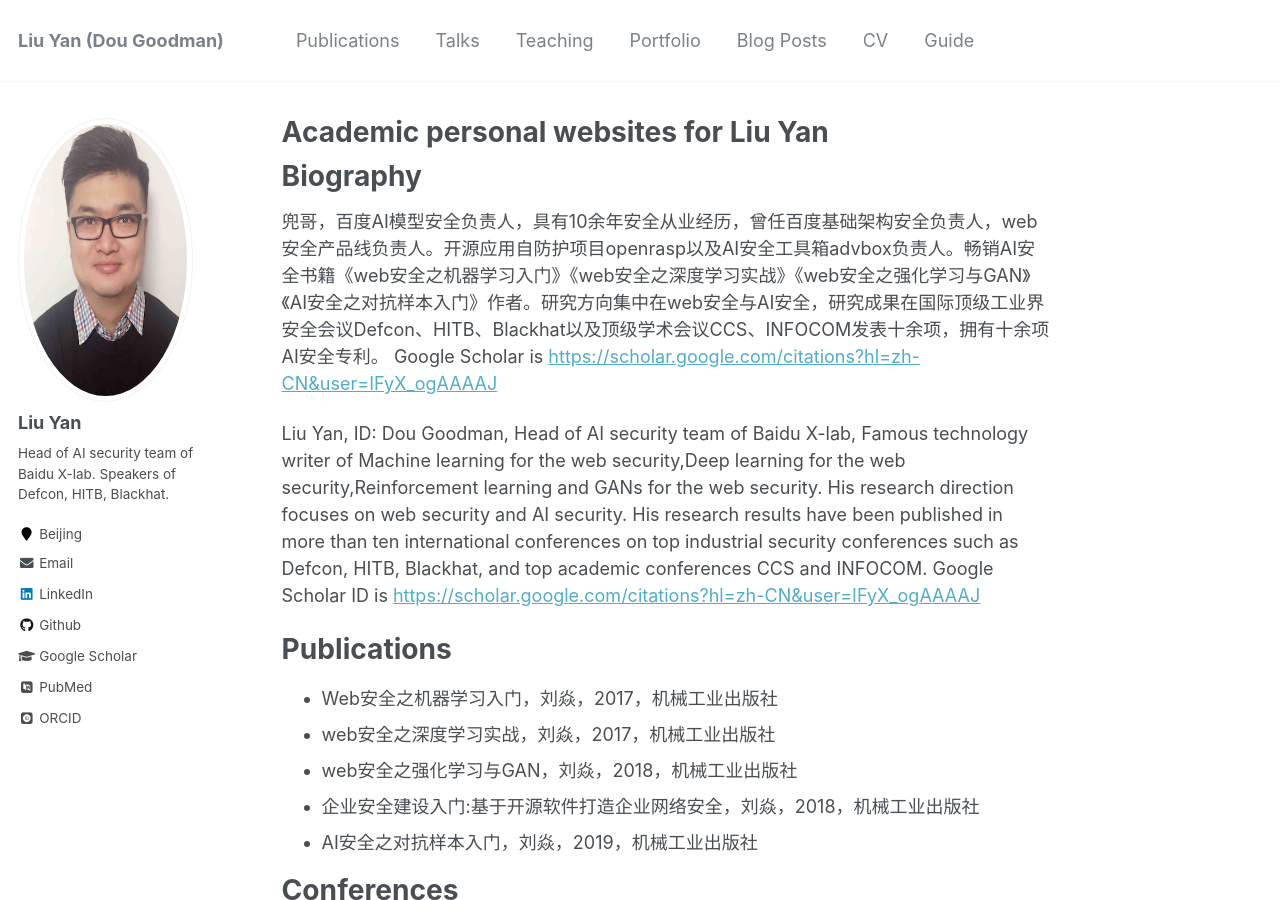
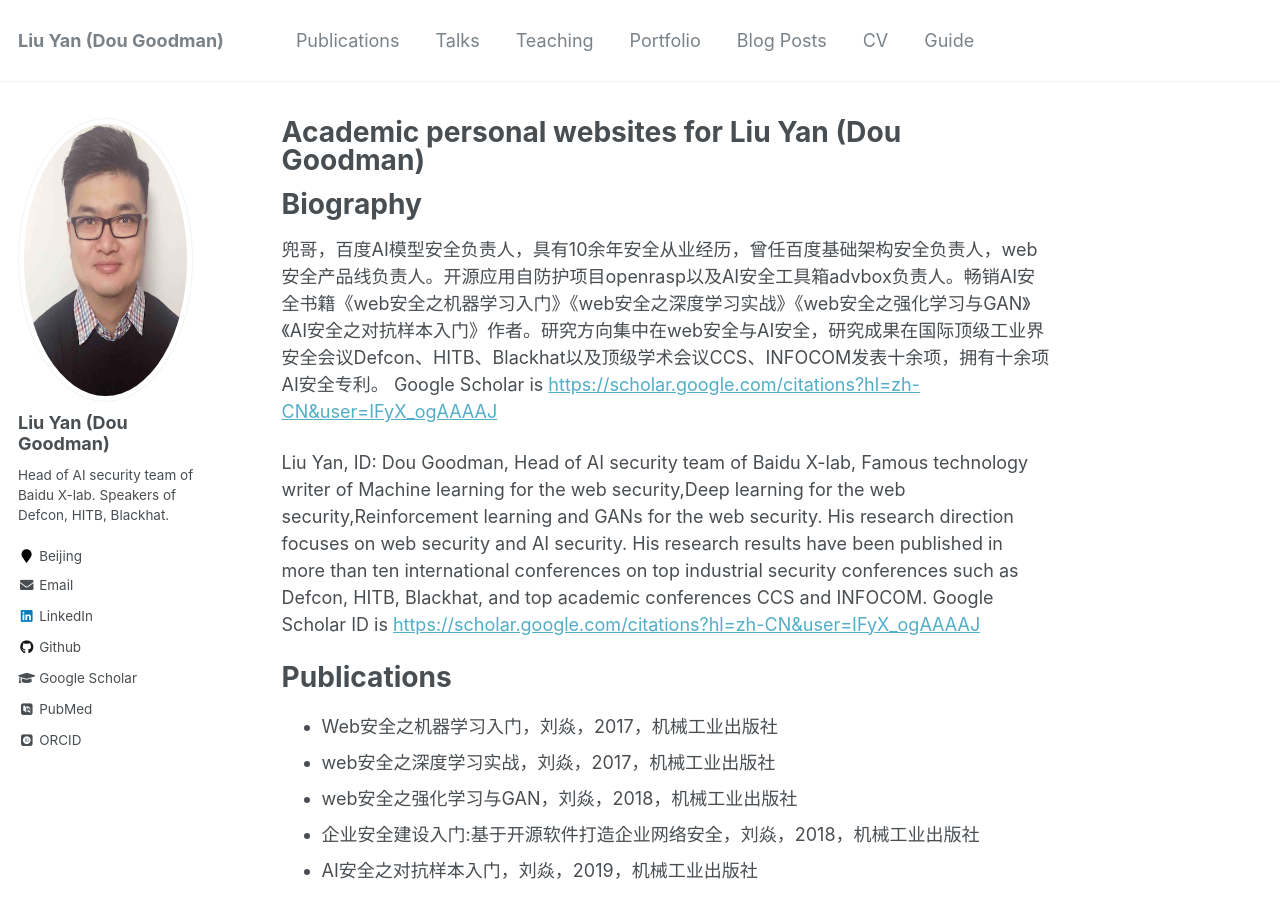
Before and after one commit to duoergun0729/duoergun0729.github.io, a Jekyll site: the page built from _pages/about.md, in a window 1280 px wide and 900 px high. Built offline with Jekyll 4.4.1, drawn with Linux system fonts in a browser that asks for light colours; some web fonts are replaced.

Commit message:
Dou goodman

```diff
--- a/_config.yml
+++ b/_config.yml
@@ -81,7 +81,7 @@ analytics:
 
 # Site Author
 author:
-  name             : "Liu Yan"
+  name             : "Liu Yan (Dou Goodman)"
   avatar           : "profile.png"
   bio              : "Head of AI security team of Baidu X-lab. Speakers of Defcon, HITB, Blackhat."
   location         : "Beijing"
--- a/_pages/about.md
+++ b/_pages/about.md
@@ -1,6 +1,6 @@
 ---
 permalink: /
-title: "Academic personal websites for Liu Yan"
+title: "Academic personal websites for Liu Yan (Dou Goodman)"
 excerpt: "About me"
 author_profile: true
 redirect_from:
```
